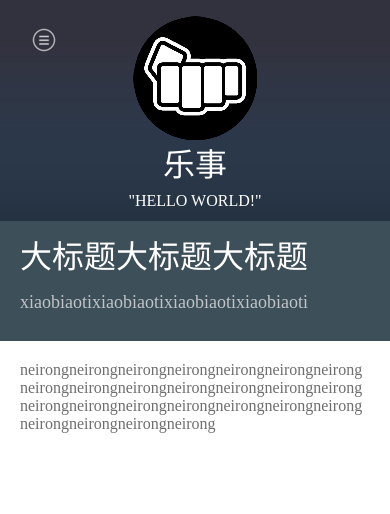
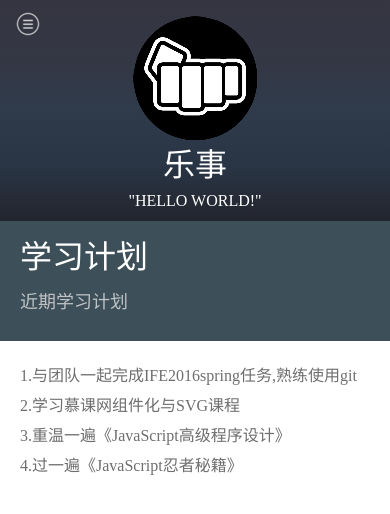
Before and after one commit to Dannyoung/practice, a plain HTML site: page warm-up/intro-lays.html in a window 390 px wide. Drawn offline with Linux system fonts and the light colour scheme.

Commit message:
add content

```diff
--- a/warm-up/intro-lays.html
+++ b/warm-up/intro-lays.html
@@ -40,11 +40,14 @@
 			</div>
 			<div class="container" id="content">
 				<div class="title">
-					<h1>大标题大标题大标题</h1>
-					<p>xiaobiaotixiaobiaotixiaobiaotixiaobiaoti</p>
+					<h1>学习计划</h1>
+					<p>近期学习计划</p>
 				</div>
 				<div class="text">
-					<p>neirongneirongneirongneirongneirongneirongneirongneirongneirongneirongneirongneirongneirongneirongneirongneirongneirongneirongneirongneirongneirongneirongneirongneirongneirong</p>
+					<p>1.与团队一起完成IFE2016spring任务,熟练使用git</p>
+					<P>2.学习慕课网组件化与SVG课程</P>
+					<P>3.重温一遍《JavaScript高级程序设计》</P>
+					<p>4.过一遍《JavaScript忍者秘籍》</p>
 				</div>
 			</div>
 		</div>
--- a/warm-up/less/intro-lays.less
+++ b/warm-up/less/intro-lays.less
@@ -20,6 +20,13 @@ body {
     word-break: break-all;
 }
 
+.transtion {
+	-webkit-transition: all 0.4s ease 0s;
+    -moz-transition: all 0.4s ease 0s;
+    -ms-transition: all 0.4s ease 0s;
+    -o-transition: all 0.4s ease 0s;
+    transition: all 0.4s ease 0s;
+}
 .left-area {
 	position: fixed;
 	width: 275px;
@@ -34,8 +41,11 @@ body {
 		margin: 0 auto;
 		padding-top: 16px;
 		padding-bottom: 13px;
-		background-image: url(../img/avatar-bg.png);
-		background-size: cover;
+		// background-image: url(../img/avatar-bg.png);
+		// background-size: cover;
+		background: -webkit-linear-gradient(top, #353541, #343744, #2f3b4b, #293544, #23242d);
+		background: -moz-linear-gradient(top, #353541, #343744, #2f3b4b, #293544, #23242d);
+		background: -o-linear-gradient(top, #353541, #343744, #2f3b4b, #293544, #23242d);
 	}
 	.avatar {
 		position: relative;
@@ -43,6 +53,16 @@ body {
 		height: 124px;
 		margin: 0 auto;
 		border-radius: 50%;
+		img {
+			.transtion;
+			&:hover {
+				-webkit-transform: rotate(180deg);
+				-moz-transform: rotate(180deg);
+				-ms-transform: rotate(180deg);
+				-o-transform: rotate(180deg);
+				transform: rotate(180deg);
+			}
+		}
 	}
 	.name {
 		margin-top: 9px;
@@ -111,8 +131,8 @@ body {
 	width: auto;
 	#menu {
 		position: absolute;
-		top: 16px;
-		left: 32px;
+		top: 0;
+		left: 16px;
 		width: 24px;
 		height: 24px;
 		background-image: url(../img/menu.png);
@@ -123,9 +143,9 @@ body {
 	.title {
 		box-sizing: border-box;
 		width: 100%;
-		height: 222px;
 		padding-top: 122px;
 		padding-left: 50px;
+		padding-bottom: 30px;
 		background-color: #3d4f59;
 		line-height: 1;
 		h1 {
@@ -143,6 +163,9 @@ body {
 		width: 100%;
 		padding: 50px;
 		color: #6e6e6e;
+		p {
+			line-height: 30px;
+		}
 	}
 }
 
@@ -155,11 +178,7 @@ body {
 		-ms-transform: translateY(-120px);
 		-o-transform: translateY(-120px);
 		transform: translateY(-120px);
-		-webkit-transition: all 0.4s ease 0s;
-	    -moz-transition: all 0.4s ease 0s;
-	    -ms-transition: all 0.4s ease 0s;
-	    -o-transition: all 0.4s ease 0s;
-	    transition: all 0.4s ease 0s;
+		.transtion
 	}
 	.show {
 		-webkit-transform: translateY(0);
```
Also changed, not shown: warm-up/css/intro-lays.css, warm-up/img/avatar-bg.png (deleted).
